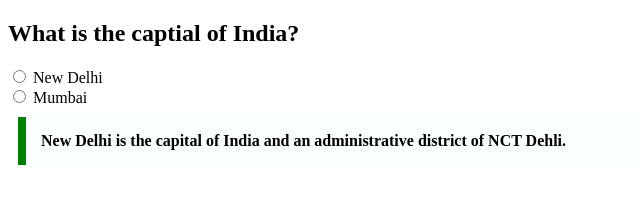
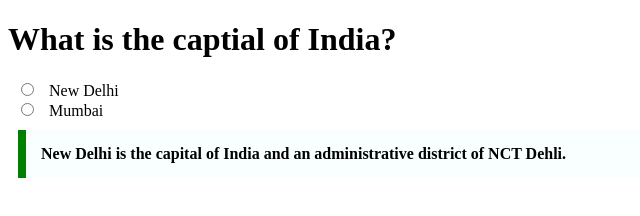
Before and after one commit to acciojob/trivia-ABHILASH-KUMAR-MEHTA, a website: page main.html in a window 1280 px wide. Shown: the whole page, without its empty margins (0-640 px from the left). Drawn offline with Linux system fonts and the light colour scheme.

Commit message:
created a submission

```diff
--- a/main.html
+++ b/main.html
@@ -8,22 +8,17 @@
 
 <body>
 	<!-- the entire body must be written by student -->
-	<section>
-		<h2>What is the captial of India?</h2>
+
 		<form>
-			<label>
-				<input type="radio" name="capital" value="New Delhi">
-				New Delhi
-			</label> <br/>
-			<label>
-				<input type="radio" name="capital" value="Mumbai">
-				Mumbai
-			</label>
+			<h1>What is the captial of India?</h1>
+  <input type="radio" id="New Delhi" name="fav_language" value="New Delhi">
+  <label for="html">New Delhi</label><br>
+  <input type="radio" id="Mumbai" name="fav_language" value="Mumbai">
+  <label for="css">Mumbai</label><br>
 		</form>
 
       <blockquote class="abhi" cite="http://en.wikipedia.org/wiki/Delh">New Delhi is the capital of India and an administrative district of NCT Dehli.</blockquote>
 
-	</section>
     <script type="text/javascript" src="./script.js">
 </script>
 
```
